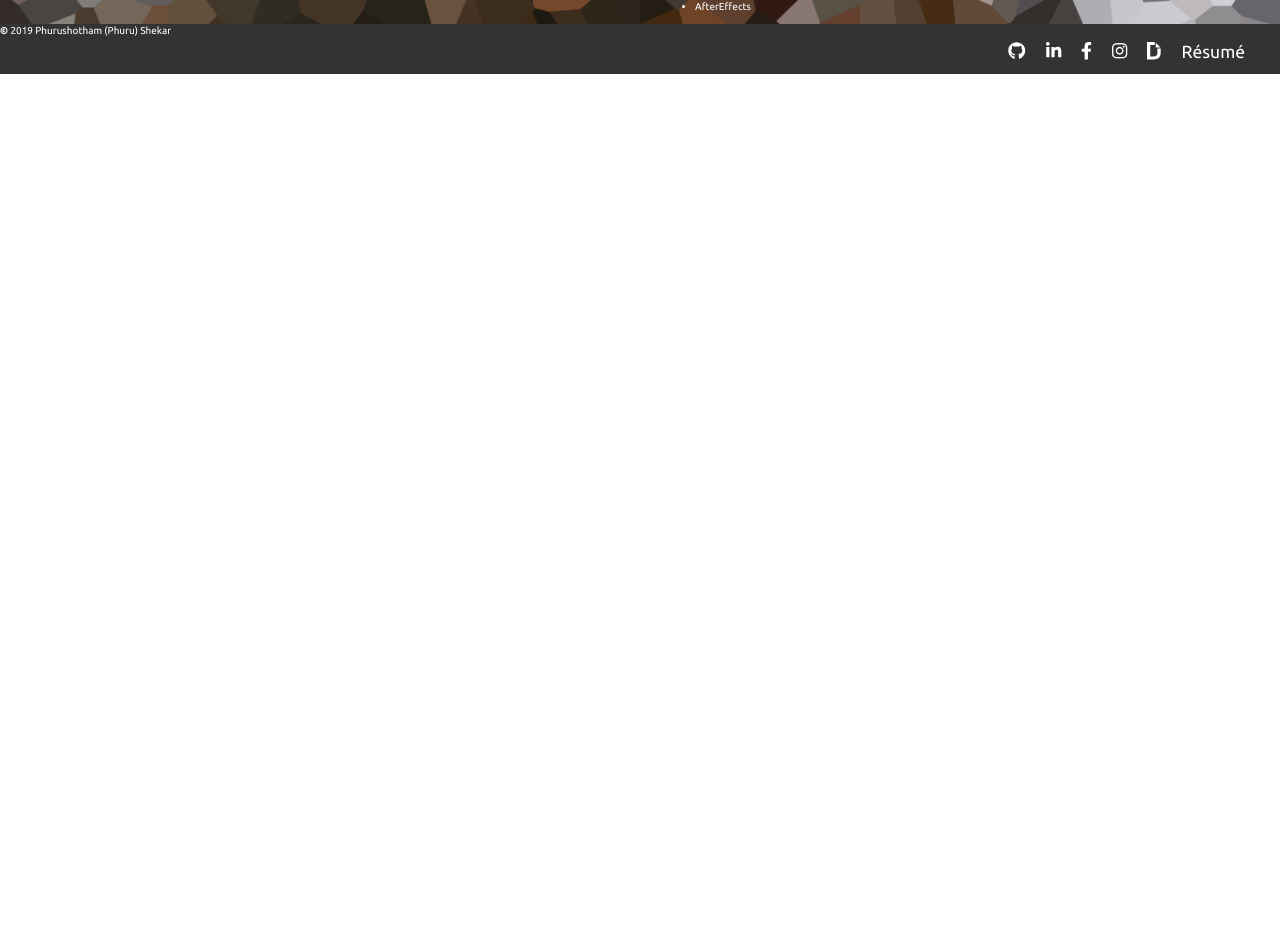
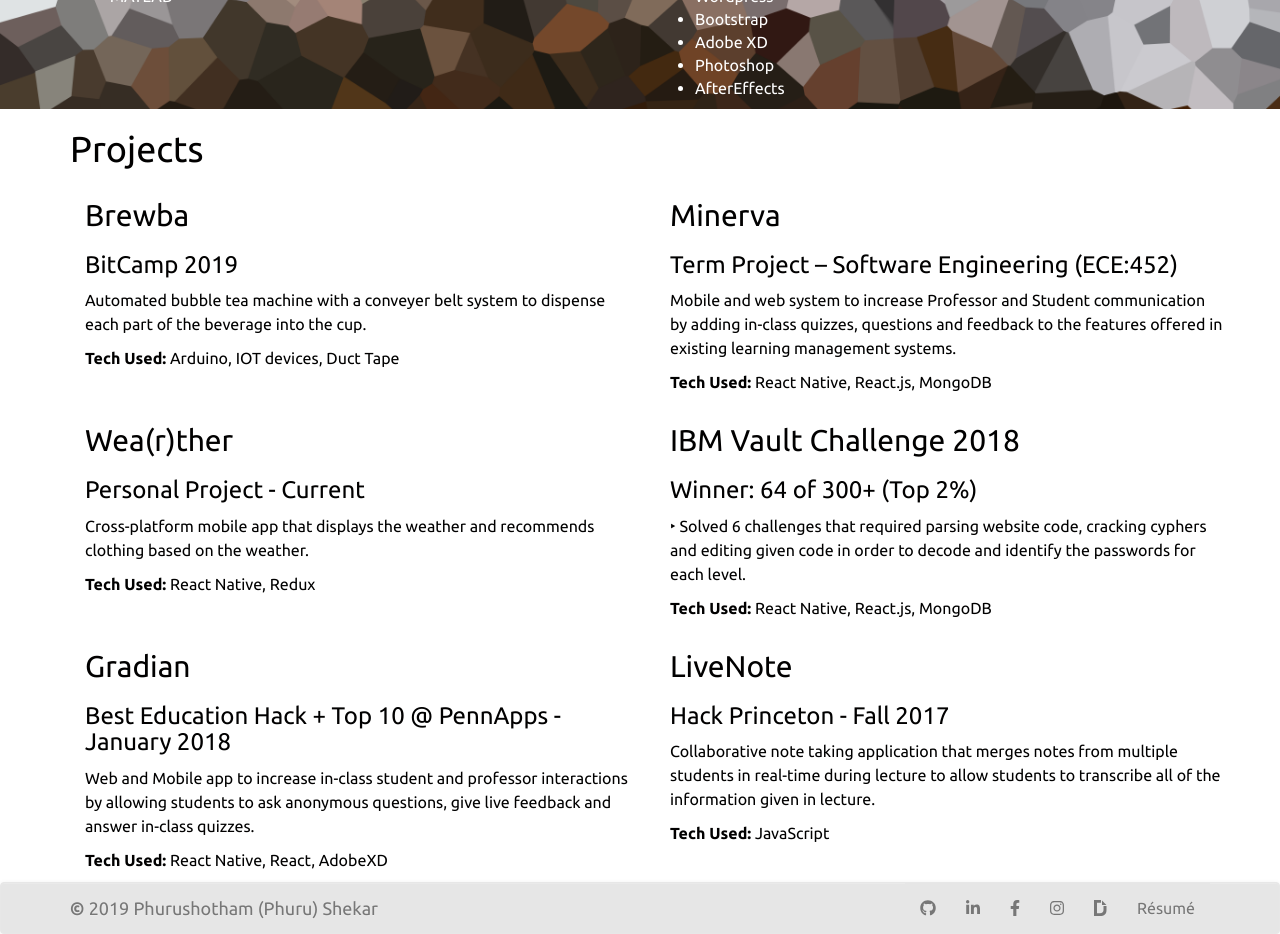
Before and after one commit to PhuruShekar/PhuruShekar.github.io, a React (Create React App) app: page /#/ in a window 1280 px wide. Shown: the part 1660-2594 px from the top of the page. Before the commit the page ends 1734 px from the top, so only its background shows below. Built offline with nearby package versions, Linux system fonts and the light colour scheme.

Commit message:
More updates! Content is there. just need to update styling

```diff
--- a/src/Assets/scss/_config.scss
+++ b/src/Assets/scss/_config.scss
@@ -42,15 +42,13 @@ bold 700 italic
 html, body {
     max-width: 100%;
     overflow-x: hidden;
+    font-size: 16px;
 }
 body {
     font-family: 'Ubuntu', sans-serif;
-    font-size: 10px;
     color: $black;
     font-weight: 400;
     font-style: normal;
-    max-width: 100%;
-    overflow-x: hidden;
 }
 
 a {
--- a/src/Assets/scss/default.css
+++ b/src/Assets/scss/default.css
@@ -9,16 +9,14 @@ bold 700 italic
 html, body {
   max-width: 100%;
   overflow-x: hidden;
+  font-size: 16px;
 }
 
 body {
   font-family: 'Ubuntu', sans-serif;
-  font-size: 10px;
   color: #010000;
   font-weight: 400;
   font-style: normal;
-  max-width: 100%;
-  overflow-x: hidden;
 }
 
 a {
@@ -40,62 +38,13 @@ a:hover {
   line-height: 24px;
 }
 
-header {
-  position: relative;
-  display: block;
-  left: 0px;
-  width: 100%;
-  background: #333;
-  color: #ffffff;
-  height: 60px;
+.nav {
+  background: #e6e6e6;
+  color: #333;
 }
 
-header .logo {
-  position: absolute;
-  top: 50%;
-  left: 15px;
-  -webkit-transition: transition(-50%);
-  transition: -50%;
-}
-
-header nav, header nav ul, header nav ul li {
-  margin: 0;
-  padding: 0;
-}
-
-header nav {
-  position: absolute;
-  top: 50%;
-  right: 15px;
-  -webkit-transform: translateY(-50%);
-  transform: translateY(-50%);
-}
-
-header nav ul li {
-  list-style-type: none;
-  display: inline-block;
-  margin-right: 10px;
-}
-
-header nav ul li.last {
-  margin: 20;
-}
-
-header nav ul li a {
-  font-size: 20px;
-  line-height: normal;
-  color: #ffffff;
-}
-
-header .dropdown {
-  position: absolute;
-  top: 20%;
-  right: 10px;
-}
-
-header .dropdown a {
-  line-height: normal;
-  color: #D58A4E;
+.nav a {
+  color: #333;
 }
 
 .main .overlay {
@@ -258,51 +207,7 @@ main a {
   color: #D58A4E;
 }
 
-footer {
-  position: relative;
-  bottom: 0px;
-  display: block;
-  width: 100%;
-  background: #333;
-  color: #ffffff;
-  height: 50px;
-  left: 0px;
-}
-
-footer nav {
-  position: absolute;
-  top: 30%;
-  right: 15px;
-}
-
-footer nav ul li {
-  list-style-type: none;
-  display: inline-block;
-  margin-right: 20px;
-}
-
-footer nav ul li.last {
-  margin: 20px;
-}
-
-footer nav ul li:hover {
-  -moz-transform: rotate(360deg);
-  -o-transform: rotate(360deg);
-  -webkit-transform: rotate(360deg);
-  -moz-transition-duration: 1s;
-  -o-transition-duration: 1s;
-  -webkit-transition-duration: 1s;
-  filter: progid:DXImageTransform.Microsoft.Matrix(sizingMethod='auto expand', M11=cos(360deg), M12=-sin(360deg), M21=sin(360deg), M22=cos(360deg));
-  -ms-filter: "progid:DXImageTransform.Microsoft.Matrix(sizingMethod='auto expand', M11=cos(360deg), M12=-sin(360deg), M21=sin(360deg), M22=cos(360deg))";
-  zoom: 1;
-}
-
-footer nav ul li a {
-  font-size: 175%;
-  color: white;
-}
-
-footer nav ul li a:hover {
-  color: #D58A4E;
+.foot {
+  margin-bottom: 0;
 }
 /*# sourceMappingURL=default.css.map */
--- a/src/Assets/scss/default.scss
+++ b/src/Assets/scss/default.scss
@@ -1,62 +1,12 @@
 @import "_config.scss";
 
-header {
-    position: relative;
-    display: block;
-    left: 0px;
-    width: 100%;
-    background:$darkGray;
-    color: $white;
-    height: 60px;
+.nav {
+    background: $lightGray;
+    color: $darkGray;
 
-    .logo {
-        position: absolute;
-        top: 50%;
-        left: 15px;
-        @include transition(-50%);
+    a {
+        color: $darkGray;
     }
-
-    nav, nav ul, nav ul li {
-        margin: 0;
-        padding: 0;
-    }
-
-    nav {
-        position: absolute;
-        top: 50%;
-        right: 15px;
-        @include translateY(-50%);
-
-        ul li {
-            list-style-type: none;
-            display: inline-block;
-            margin-right: 10px;
-
-
-            &.last {
-                margin: 20;
-            }
-
-            a {
-                font-size: 20px;
-                line-height: normal;
-                color: $white;
-            }
-        }
-    }
-    .dropdown {
-        position: absolute;
-        top: 20%;
-        right: 10px;
-
-
-        a {
-            //font-size: 10px;
-            line-height: normal;
-            color: $brn;
-        }
-    }
-
 }
 .main {
 .overlay {
@@ -211,45 +161,7 @@ main {
     }
 }
 
-
-
-footer {
-    position: relative;
-    bottom: 0px;
-    display: block;
-    width: 100%;
-    background: $darkGray;
-    color: $white;
-    height: 50px;
-    left:0px;
-
-    nav {
-        position: absolute;
-        top: 30%;
-        right: 15px;
-
-        ul li {
-            list-style-type: none;
-            display: inline-block;
-            margin-right: 20px;
-
-            &.last {
-                margin: 20px;
-            }
-
-            &:hover {
-                @include rotate(360deg);
-            }
-            a{
-            font-size: 175%;
-            color: white;
-
-                &:hover {
-                    color: $brn;
-                }
-            }
-        }
-
-    }
+.foot {
+    margin-bottom: 0;
 
 }
--- a/src/components/footerComponent/footer.js
+++ b/src/components/footerComponent/footer.js
@@ -2,13 +2,67 @@ import React, { Component } from 'react';
 import {
     Link
   }   from 'react-router-dom' ;
+  import { Navbar, Nav, NavItem } from "react-bootstrap";
   import { FontAwesomeIcon } from '@fortawesome/react-fontawesome'
   import doc from '../../Assets/doc/Phuru_Shekar_Resume.pdf';
 
 class Footer extends Component {
   render() {
     return (
-        <footer>
+        <Navbar className="nav foot">
+           <Navbar.Brand>
+             <Navbar.Link href="https://github.com/PhuruShekar/PhuruShekar.github.io"> <strong> &copy; </strong> 2019 Phurushotham (Phuru) Shekar</Navbar.Link>
+           </Navbar.Brand>
+          <Navbar.Toggle aria-controls="basic-navbar-foot" />
+          <Navbar.Collapse id="basic-navbar-foot">
+            <Nav pullRight>
+              <NavItem
+                target="_blank"
+                rel="noopener noreferrer"
+                href="https://github.com/phurushekar"
+              >
+                <FontAwesomeIcon icon={['fab', 'github']} />
+              </NavItem>
+              <NavItem
+                target="_blank"
+                rel="noopener noreferrer"
+                href="https://linkedin.com/in/phurushotham-shekar"
+              >
+                <FontAwesomeIcon icon={['fab', 'linkedin-in']}/>
+              </NavItem>
+              <NavItem
+                target="_blank"
+                rel="noopener noreferrer"
+                href="https://facebook.com/iminperu"
+              >
+                <FontAwesomeIcon icon={['fab', 'facebook-f']} />
+              </NavItem>
+              <NavItem
+                target="_blank"
+                rel="noopener noreferrer"
+                href="https://instagram.com/iminperu"
+              >
+                <FontAwesomeIcon icon={['fab', 'instagram']} />
+              </NavItem>
+              <NavItem
+                target="_blank"
+                rel="noopener noreferrer"
+                href="https://devpost.com/1minPeru"
+              >
+                <FontAwesomeIcon icon={['fab', 'dochub']}/>
+              </NavItem>
+              <NavItem
+                target="_blank"
+                rel="noopener noreferrer"
+                href={doc}
+                window
+              >
+                Résumé
+              </NavItem>
+            </Nav>
+          </Navbar.Collapse>
+        </Navbar>
+       /*<footer>
           <p>
             <strong> &copy; </strong> 2019 Phurushotham (Phuru) Shekar
           </p>
@@ -25,7 +79,7 @@ class Footer extends Component {
 
           </nav>
 
-        </footer>
+        </footer>*/
     );
   }
 }
--- a/src/components/headerComponent/header.js
+++ b/src/components/headerComponent/header.js
@@ -6,7 +6,7 @@ import doc from "../../Assets/doc/Phuru_Shekar_Resume.pdf";
 class Header extends Component {
   render() {
     return (
-      <Navbar bg="dark" variant="dark" expand="md" fixedTop>
+      <Navbar className="nav"  fixedTop>
         <Navbar.Brand>
           <Link to="/">Phuru</Link>
         </Navbar.Brand>
@@ -16,25 +16,16 @@ class Header extends Component {
             <NavItem eventKey={1}>
               <Link to="/">Home</Link>
             </NavItem>
-            <NavItem eventKey={2}>
-              <Link to="/Experience">Experience</Link>
+            <NavItem
+              eventKey={2}
+              href="https://bookshelf.website/phurushekar"
+              target="_blank"
+              rel="noopener noreferrer"
+            >
+                <a>Bookshelf</a>
             </NavItem>
-            <NavItem eventKey={3}>
-              <Link to="/Projects">Projects</Link>
-            </NavItem>
-            <NavItem eventKey={4}>
-              <a
-                href="https://bookshelf.website/phurushekar"
-                target="_blank"
-                rel="noopener noreferrer"
-              >
-                Bookshelf
-              </a>
-            </NavItem>
-            <NavItem eventKey={5}>
-              <a target="_blank" rel="noopener noreferrer" href={doc} window>
-                Résumé
-              </a>
+            <NavItem eventKey={3} href={doc} window target="_blank">
+                <a>Résumé</a>
             </NavItem>
           </Nav>
         </Navbar.Collapse>
--- a/src/components/pages/homePage.js
+++ b/src/components/pages/homePage.js
@@ -41,10 +41,10 @@ class HomePage extends Component {
                 <p><strong>Minor:</strong>Computer Science</p>
               </Col>
               <Col md={6}>
-                  <h2  className="text-center">Experience</h2>
+                  <h2 className="text-center">Experience</h2>
                   <h3>Web Developer Intern</h3>
                   <h4>Rutgers University Student Affairs Marketing &amp; Communications Division</h4>
-                  <p><Link to="/Experience`">Click here to read more about it!</Link></p>
+                  <p><Link to="/Experience">Click here to read more about it!</Link></p>
                 </Col>
             </Row>
             <h2 className="text-center">Activities</h2>
@@ -104,6 +104,55 @@ class HomePage extends Component {
            </Grid>
           </div>
         </div>
+        <div id="Proj" className="container-fluid">
+          <div className="container">
+            <h1>Projects</h1>
+              <Grid>
+                <Row>
+                  <Col md={6}>
+                    <h2>Brewba</h2>
+                    <h3>BitCamp 2019</h3>
+                    <p>Automated bubble tea machine with a conveyer belt system to dispense each part of the beverage into the cup.</p>
+                    <p><strong>Tech Used:</strong> Arduino, IOT devices, Duct Tape</p>
+                  </Col>
+                  <Col md={6}>
+                    <h2>Minerva</h2>
+                    <h3>Term Project – Software Engineering (ECE:452)</h3>
+                    <p>Mobile and web system to increase Professor and Student communication by adding in-class quizzes, questions and feedback to the features offered in existing learning management systems.</p>
+                    <p><strong>Tech Used:</strong> React Native, React.js, MongoDB</p>
+                  </Col>
+                </Row>
+                <Row>
+                  <Col md={6}>
+                    <h2>Wea(r)ther</h2>
+                    <h3>Personal Project - Current</h3>
+                    <p>Cross-platform mobile app that displays the weather and recommends clothing based on the weather.</p>
+                    <p><strong>Tech Used:</strong> React Native, Redux</p>
+                  </Col>
+                  <Col md={6}>
+                    <h2>IBM Vault Challenge 2018</h2>
+                    <h3>Winner: 64 of 300+ (Top 2%)</h3>
+                    <p>‣	Solved 6 challenges that required parsing website code, cracking cyphers and editing given code in order to decode and identify the passwords for each level.</p>
+                    <p><strong>Tech Used:</strong> React Native, React.js, MongoDB</p>
+                  </Col>
+                </Row>
+                <Row>
+                  <Col md={6}>
+                    <h2>Gradian</h2>
+                    <h3>Best Education Hack + Top 10 @ PennApps - January 2018</h3>
+                    <p>Web and Mobile app to increase in-class student and professor interactions by allowing students to ask anonymous questions, give live feedback and answer in-class quizzes.</p>
+                    <p><strong>Tech Used:</strong> React Native, React, AdobeXD</p>
+                  </Col>
+                  <Col md={6}>
+                    <h2>LiveNote</h2>
+                    <h3>Hack Princeton - Fall 2017</h3>
+                    <p>Collaborative note taking application that merges notes from multiple students in real-time during lecture to allow students to transcribe all of the information given in lecture.</p>
+                    <p><strong>Tech Used:</strong> JavaScript</p>
+                  </Col>
+                </Row>
+              </Grid>
+          </div>
+        </div>
       </div>
     );
   }
```
Also changed, not shown: src/components/pages/resume.js (deleted, +0 -31 lines), 2 other files (tests, documents, lock files or other folders).
